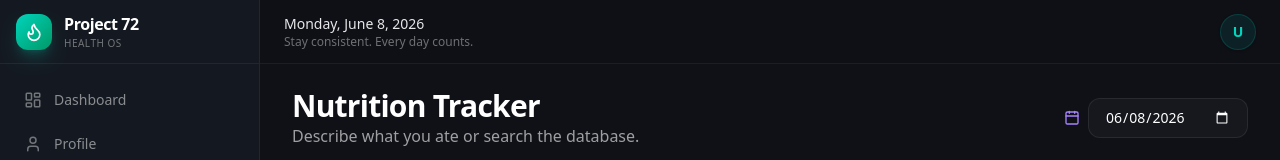
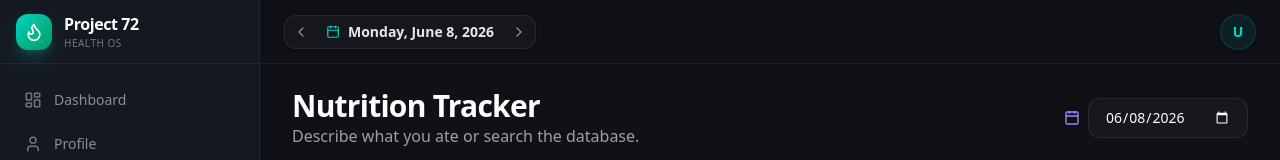
Before and after one commit to ArjunCherukuri10/Project-72, a Next.js app: page /nutrition in a window 1280 px wide. Shown: the top 160 px of the page. Built offline with nearby package versions, Linux system fonts and the light colour scheme; no server answers.

Commit message:
feat: implement historical date logging and standard progress bars across tracking pages

```diff
--- a/src/app/calendar/page.tsx
+++ b/src/app/calendar/page.tsx
@@ -17,8 +17,12 @@ import {
 } from "date-fns";
 import { ChevronLeft, ChevronRight, Scale, Apple, CheckSquare } from "lucide-react";
 import { Button } from "@/components/ui/button";
+import { useAppStore } from "@/stores/app-store";
+import { useRouter } from "next/navigation";
 
 export default function CalendarPage() {
+  const router = useRouter();
+  const { setSelectedDate } = useAppStore();
   const [currentMonth, setCurrentMonth] = useState(new Date());
 
   const { data: summaries = [] } = useQuery({
@@ -95,6 +99,10 @@ export default function CalendarPage() {
                 return (
                   <div
                     key={dateStr}
+                    onClick={() => {
+                      setSelectedDate(dateStr);
+                      router.push("/");
+                    }}
                     className={`aspect-square p-2 border rounded-xl flex flex-col justify-between cursor-pointer transition-all duration-200 ${getDayStatusColor(
                       dateStr
                     )}`}
--- a/src/app/cardio/page.tsx
+++ b/src/app/cardio/page.tsx
@@ -9,9 +9,11 @@ import { Input } from "@/components/ui/input";
 import { Label } from "@/components/ui/label";
 import { toast } from "sonner";
 import { HeartPulse, Plus, Clock, Edit2, Trash2, X } from "lucide-react";
+import { useAppStore } from "@/stores/app-store";
 
 export default function CardioPage() {
   const queryClient = useQueryClient();
+  const { selectedDate } = useAppStore();
   const [type, setType] = useState("running");
   const [duration, setDuration] = useState("");
   const [distance, setDistance] = useState("");
@@ -34,7 +36,7 @@ export default function CardioPage() {
     mutationFn: async () => {
       if (!duration) throw new Error("Duration is required");
       return trackerService.addCardioSession({
-        date: new Date().toISOString().split("T")[0],
+        date: selectedDate,
         type,
         duration_minutes: parseInt(duration),
         distance_km: distance ? parseFloat(distance) : null,
--- a/src/app/habits/page.tsx
+++ b/src/app/habits/page.tsx
@@ -1,6 +1,5 @@
 "use client";
 
-import { useState } from "react";
 import { useQuery, useMutation, useQueryClient } from "@tanstack/react-query";
 import { trackerService } from "@/lib/services";
 import { Card, CardContent, CardHeader, CardTitle, CardDescription } from "@/components/ui/card";
@@ -8,10 +7,12 @@ import { Button } from "@/components/ui/button";
 import { Input } from "@/components/ui/input";
 import { toast } from "sonner";
 import { Check, Flame, Trophy, Calendar } from "lucide-react";
+import { useAppStore } from "@/stores/app-store";
+import { Progress } from "@/components/ui/progress";
 
 export default function HabitsPage() {
   const queryClient = useQueryClient();
-  const [date, setDate] = useState(new Date().toISOString().split("T")[0]);
+  const { selectedDate: date, setSelectedDate: setDate } = useAppStore();
 
   const { data: habits = [] } = useQuery({
     queryKey: ["habitDefinitions"],
@@ -76,12 +77,7 @@ export default function HabitsPage() {
               </span>
             </div>
 
-            <div className="h-2 w-full rounded-full bg-white/[0.06] overflow-hidden">
-              <div
-                className="h-full bg-gradient-to-r from-violet-500 to-indigo-500 rounded-full"
-                style={{ width: `${getCompletionPercentage()}%` }}
-              />
-            </div>
+            <Progress value={getCompletionPercentage()} className="h-2 bg-white/[0.04]" />
 
             <div className="grid grid-cols-2 gap-2 text-center">
               <div className="rounded-xl border border-white/[0.04] bg-white/[0.01] p-3">
--- a/src/app/health/page.tsx
+++ b/src/app/health/page.tsx
@@ -9,9 +9,11 @@ import { Input } from "@/components/ui/input";
 import { Label } from "@/components/ui/label";
 import { toast } from "sonner";
 import { Activity, Plus } from "lucide-react";
+import { useAppStore } from "@/stores/app-store";
 
 export default function HealthPage() {
   const queryClient = useQueryClient();
+  const { selectedDate } = useAppStore();
   const [metricType, setMetricType] = useState("resting_heart_rate");
   const [value, setValue] = useState("");
   const [unit, setUnit] = useState("bpm");
@@ -26,7 +28,7 @@ export default function HealthPage() {
     mutationFn: async () => {
       if (!value) throw new Error("Value is required");
       return trackerService.addHealthMetric({
-        date: new Date().toISOString().split("T")[0],
+        date: selectedDate,
         metric_type: metricType,
         value: parseFloat(value),
         unit,
--- a/src/app/measurements/page.tsx
+++ b/src/app/measurements/page.tsx
@@ -9,9 +9,11 @@ import { Input } from "@/components/ui/input";
 import { Label } from "@/components/ui/label";
 import { toast } from "sonner";
 import { Ruler, Plus } from "lucide-react";
+import { useAppStore } from "@/stores/app-store";
 
 export default function BodyMeasurementsPage() {
   const queryClient = useQueryClient();
+  const { selectedDate } = useAppStore();
   const [waist, setWaist] = useState("");
   const [neck, setNeck] = useState("");
   const [chest, setChest] = useState("");
@@ -25,7 +27,7 @@ export default function BodyMeasurementsPage() {
       const record = {
         id: `bm-${Date.now()}`,
         user_id: "user-1",
-        date: new Date().toISOString().split("T")[0],
+        date: selectedDate,
         waist: waist ? parseFloat(waist) : null,
         neck: neck ? parseFloat(neck) : null,
         chest: chest ? parseFloat(chest) : null,
--- a/src/app/nutrition/page.tsx
+++ b/src/app/nutrition/page.tsx
@@ -11,6 +11,8 @@ import { toast } from "sonner";
 import { Plus, UtensilsCrossed, Calendar, Search, Trash2, Sparkles, Loader2 } from "lucide-react";
 import { Tabs, TabsContent, TabsList, TabsTrigger } from "@/components/ui/tabs";
 import AIMealPlannerView from "@/components/ai-meal-planner-view";
+import { useAppStore } from "@/stores/app-store";
+import { Progress } from "@/components/ui/progress";
 
 interface AIFoodItem {
   name: string;
@@ -41,7 +43,7 @@ function isCountable(s: string): boolean {
 
 export default function NutritionPage() {
   const queryClient = useQueryClient();
-  const [date, setDate] = useState(() => new Date().toISOString().split("T")[0]);
+  const { selectedDate: date, setSelectedDate: setDate } = useAppStore();
   const [selectedMeal, setSelectedMeal] = useState<"breakfast" | "lunch" | "dinner" | "snacks">("breakfast");
 
   // Mode: "ai" or "manual"
@@ -277,16 +279,27 @@ export default function NutritionPage() {
           <Card key={key} className="bg-white/[0.02]">
             <CardContent className="p-4 space-y-2">
               <p className="text-[10px] font-bold uppercase text-white/40">{label}</p>
-              <p className={`text-lg font-bold text-${color}-400`}>
+              <p className={`text-lg font-bold ${
+                color === "amber" ? "text-amber-400" :
+                color === "pink" ? "text-pink-400" :
+                color === "violet" ? "text-violet-400" :
+                color === "teal" ? "text-teal-400" :
+                "text-emerald-400"
+              }`}>
                 {cur[key]} / {tgt[key]}
                 {key === "cal" ? " kcal" : "g"}
               </p>
-              <div className="h-1.5 w-full rounded-full bg-white/[0.06] overflow-hidden">
-                <div
-                  className={`h-full bg-${color}-500 rounded-full`}
-                  style={{ width: `${Math.min(100, (cur[key] / tgt[key]) * 100)}%` }}
-                />
-              </div>
+              <Progress
+                value={Math.min(100, (cur[key] / tgt[key]) * 100)}
+                className="h-1.5 bg-white/[0.04]"
+                indicatorClassName={
+                  color === "amber" ? "bg-amber-500" :
+                  color === "pink" ? "bg-pink-500" :
+                  color === "violet" ? "bg-violet-500" :
+                  color === "teal" ? "bg-teal-500" :
+                  "bg-emerald-500"
+                }
+              />
             </CardContent>
           </Card>
         ))}
--- a/src/app/page.tsx
+++ b/src/app/page.tsx
@@ -8,6 +8,7 @@ import { Button } from "@/components/ui/button";
 import { Progress } from "@/components/ui/progress";
 import { formatNumber, calculateBMI, getBMICategory, estimateGoalDate } from "@/lib/utils";
 import type { Profile } from "@/types";
+import { useAppStore } from "@/stores/app-store";
 import {
   Scale,
   TrendingDown,
@@ -44,7 +45,7 @@ import { toast } from "sonner";
 export default function Dashboard() {
   const queryClient = useQueryClient();
   const [checkinOpen, setCheckinOpen] = useState(false);
-  const todayStr = useMemo(() => new Date().toISOString().split("T")[0], []);
+  const { selectedDate: todayStr } = useAppStore();
 
   // Refresh weight & daily summaries each day (24h)
   useEffect(() => {
@@ -118,8 +119,11 @@ const weightLost = startingWeight - currentWeight;
   const bmi = calculateBMI(currentWeight, heightCm);
 
   // Dynamic estimated goal date based on rate
-  // Auto-open Daily Check‑in if there is no weight entry for today
+  // Auto-open Daily Check‑in if there is no weight entry for today, only if selected date is today
   useEffect(() => {
+    const realToday = new Date().toISOString().split("T")[0];
+    if (todayStr !== realToday) return;
+
     const hasToday = weightLogs.some((log) => log.date === todayStr);
     if (!hasToday && !checkinOpen) {
       setCheckinOpen(true);
@@ -335,76 +339,92 @@ const weightLost = startingWeight - currentWeight;
             <p className="text-[10px] text-white/40 mt-1">{getBMICategory(bmi)}</p>
           </CardContent>
         </Card>
-        <Card className="bg-white/[0.02] border-white/[0.06] relative overflow-hidden">
+        <Card className="bg-white/[0.02] border-white/[0.06] relative overflow-hidden flex flex-col justify-between">
           <CardHeader className="flex flex-row items-center justify-between pb-2">
             <CardTitle className="text-xs font-bold text-white/40 uppercase">Compliance Score</CardTitle>
             <Award className="h-4 w-4 text-teal-400 animate-pulse" />
           </CardHeader>
-          <CardContent>
+          <CardContent className="space-y-2">
             <div className="text-2xl font-extrabold text-transparent bg-clip-text bg-gradient-to-r from-teal-400 to-emerald-400">
               {complianceScore} / 100
             </div>
             <p className="text-[10px] text-white/40 mt-1">Daily adherence index</p>
+            <Progress value={complianceScore} className="h-1.5 bg-white/[0.04] w-full" />
           </CardContent>
         </Card>
       </div>
 
       {/* Daily Target Dashboard Cards */}
       <div className="space-y-4">
-        <div className="flex items-center justify-between">
+        <div className="flex flex-col sm:flex-row sm:items-center justify-between gap-3">
           <h3 className="text-base font-bold text-white flex items-center gap-1.5">
             <CheckCircle className="h-4 w-4 text-teal-400" />
             Daily Compliance Indicators
           </h3>
-          <span className="text-[10px] text-white/40 font-mono">Today: {todayStr}</span>
+          <div className="flex items-center gap-3">
+            <span className="text-xs text-white/40 font-mono">Date: {todayStr}</span>
+            <Button
+              onClick={() => setCheckinOpen(true)}
+              size="sm"
+              className="h-8 text-xs font-semibold shrink-0"
+            >
+              <Plus className="h-3.5 w-3.5 mr-1" /> Log Day Stats
+            </Button>
+          </div>
         </div>
         <div className="grid gap-4 grid-cols-2 md:grid-cols-3 lg:grid-cols-6">
-          <Card className={`bg-white/[0.02] border-white/[0.06] transition-all ${Math.abs(todayCalories - tgt.cal)/tgt.cal <= 0.1 ? "border-amber-500/20 bg-amber-500/[0.01]" : ""}`}>
-            <CardContent className="p-4 flex flex-col items-center text-center justify-center space-y-1">
+          <Card className={`bg-white/[0.02] border-white/[0.06] transition-all hover:border-amber-500/30 ${Math.abs(todayCalories - tgt.cal)/tgt.cal <= 0.1 ? "border-amber-500/20 bg-amber-500/[0.01]" : ""}`}>
+            <CardContent className="p-4 flex flex-col items-center text-center justify-center space-y-2">
               <Apple className="h-5 w-5 text-amber-400" />
-              <div className="text-[10px] text-white/40 font-bold uppercase mt-1">Calories</div>
+              <div className="text-[10px] text-white/40 font-bold uppercase">Calories</div>
               <div className="text-sm font-extrabold text-white">{todayCalories} / {tgt.cal}</div>
-              <span className="text-[9px] text-white/30 block">kcal</span>
+              <span className="text-[9px] text-white/30 block font-mono">kcal</span>
+              <Progress value={Math.min(100, (todayCalories / tgt.cal) * 100)} className="h-1.5 bg-white/[0.04] w-full" indicatorClassName="bg-amber-500" />
             </CardContent>
           </Card>
-          <Card className={`bg-white/[0.02] border-white/[0.06] transition-all ${todayProtein >= tgt.pro * 0.9 ? "border-pink-500/20 bg-pink-500/[0.01]" : ""}`}>
-            <CardContent className="p-4 flex flex-col items-center text-center justify-center space-y-1">
+          <Card className={`bg-white/[0.02] border-white/[0.06] transition-all hover:border-pink-500/30 ${todayProtein >= tgt.pro * 0.9 ? "border-pink-500/20 bg-pink-500/[0.01]" : ""}`}>
+            <CardContent className="p-4 flex flex-col items-center text-center justify-center space-y-2">
               <Flame className="h-5 w-5 text-pink-400" />
-              <div className="text-[10px] text-white/40 font-bold uppercase mt-1">Protein</div>
+              <div className="text-[10px] text-white/40 font-bold uppercase">Protein</div>
               <div className="text-sm font-extrabold text-white">{todayProtein}g / {tgt.pro}g</div>
-              <span className="text-[9px] text-white/30 block">Grams</span>
+              <span className="text-[9px] text-white/30 block font-mono">Grams</span>
+              <Progress value={Math.min(100, (todayProtein / tgt.pro) * 100)} className="h-1.5 bg-white/[0.04] w-full" indicatorClassName="bg-pink-500" />
             </CardContent>
           </Card>
-          <Card className="bg-white/[0.02] border-white/[0.06]">
-            <CardContent className="p-4 flex flex-col items-center text-center justify-center space-y-1">
+          <Card className="bg-white/[0.02] border-white/[0.06] transition-all hover:border-emerald-500/30">
+            <CardContent className="p-4 flex flex-col items-center text-center justify-center space-y-2">
               <Scale className="h-5 w-5 text-emerald-400" />
-              <div className="text-[10px] text-white/40 font-bold uppercase mt-1">Fiber</div>
+              <div className="text-[10px] text-white/40 font-bold uppercase">Fiber</div>
               <div className="text-sm font-extrabold text-white">{todayFiber}g / {tgt.fib}g</div>
-              <span className="text-[9px] text-white/30 block">Grams</span>
+              <span className="text-[9px] text-white/30 block font-mono">Grams</span>
+              <Progress value={Math.min(100, (todayFiber / tgt.fib) * 100)} className="h-1.5 bg-white/[0.04] w-full" indicatorClassName="bg-emerald-500" />
             </CardContent>
           </Card>
-          <Card className={`bg-white/[0.02] border-white/[0.06] transition-all ${todayWater >= tgt.water ? "border-sky-500/20 bg-sky-500/[0.01]" : ""}`}>
-            <CardContent className="p-4 flex flex-col items-center text-center justify-center space-y-1">
+          <Card className={`bg-white/[0.02] border-white/[0.06] transition-all hover:border-sky-500/30 ${todayWater >= tgt.water ? "border-sky-500/20 bg-sky-500/[0.01]" : ""}`}>
+            <CardContent className="p-4 flex flex-col items-center text-center justify-center space-y-2">
               <Droplet className="h-5 w-5 text-sky-400" />
-              <div className="text-[10px] text-white/40 font-bold uppercase mt-1">Water</div>
+              <div className="text-[10px] text-white/40 font-bold uppercase">Water</div>
               <div className="text-sm font-extrabold text-white">{todayWater}ml / {tgt.water}ml</div>
-              <span className="text-[9px] text-white/30 block">Liters</span>
+              <span className="text-[9px] text-white/30 block font-mono">Liters</span>
+              <Progress value={Math.min(100, (todayWater / tgt.water) * 100)} className="h-1.5 bg-white/[0.04] w-full" indicatorClassName="bg-sky-500" />
             </CardContent>
           </Card>
-          <Card className={`bg-white/[0.02] border-white/[0.06] transition-all ${todaySteps >= tgt.steps ? "border-indigo-500/20 bg-indigo-500/[0.01]" : ""}`}>
-            <CardContent className="p-4 flex flex-col items-center text-center justify-center space-y-1">
+          <Card className={`bg-white/[0.02] border-white/[0.06] transition-all hover:border-indigo-500/30 ${todaySteps >= tgt.steps ? "border-indigo-500/20 bg-indigo-500/[0.01]" : ""}`}>
+            <CardContent className="p-4 flex flex-col items-center text-center justify-center space-y-2">
               <Footprints className="h-5 w-5 text-indigo-400" />
-              <div className="text-[10px] text-white/40 font-bold uppercase mt-1">Steps</div>
+              <div className="text-[10px] text-white/40 font-bold uppercase">Steps</div>
               <div className="text-sm font-extrabold text-white">{todaySteps} / {tgt.steps}</div>
-              <span className="text-[9px] text-white/30 block">Steps</span>
+              <span className="text-[9px] text-white/30 block font-mono">Steps</span>
+              <Progress value={Math.min(100, (todaySteps / tgt.steps) * 100)} className="h-1.5 bg-white/[0.04] w-full" indicatorClassName="bg-indigo-500" />
             </CardContent>
           </Card>
-          <Card className={`bg-white/[0.02] border-white/[0.06] transition-all ${todaySleep >= tgt.sleep ? "border-teal-500/20 bg-teal-500/[0.01]" : ""}`}>
-            <CardContent className="p-4 flex flex-col items-center text-center justify-center space-y-1">
+          <Card className={`bg-white/[0.02] border-white/[0.06] transition-all hover:border-teal-500/30 ${todaySleep >= tgt.sleep ? "border-teal-500/20 bg-teal-500/[0.01]" : ""}`}>
+            <CardContent className="p-4 flex flex-col items-center text-center justify-center space-y-2">
               <Moon className="h-5 w-5 text-teal-400" />
-              <div className="text-[10px] text-white/40 font-bold uppercase mt-1">Sleep</div>
+              <div className="text-[10px] text-white/40 font-bold uppercase">Sleep</div>
               <div className="text-sm font-extrabold text-white">{todaySleep}h / {tgt.sleep}h</div>
-              <span className="text-[9px] text-white/30 block">Hours</span>
+              <span className="text-[9px] text-white/30 block font-mono">Hours</span>
+              <Progress value={Math.min(100, (todaySleep / tgt.sleep) * 100)} className="h-1.5 bg-white/[0.04] w-full" indicatorClassName="bg-teal-500" />
             </CardContent>
           </Card>
         </div>
--- a/src/app/weight/page.tsx
+++ b/src/app/weight/page.tsx
@@ -10,11 +10,12 @@ import { Label } from "@/components/ui/label";
 import { formatNumber } from "@/lib/utils";
 import { toast } from "sonner";
 import { Scale, Calendar, Trash, Plus, Edit2, Save, X } from "lucide-react";
+import { useAppStore } from "@/stores/app-store";
 
 export default function WeightPage() {
   const queryClient = useQueryClient();
   const [weight, setWeight] = useState("");
-  const [date, setDate] = useState(new Date().toISOString().split("T")[0]);
+  const { selectedDate: date, setSelectedDate: setDate } = useAppStore();
   const [time, setTime] = useState("08:00");
   const [notes, setNotes] = useState("");
   const [now] = useState(() => new Date());
--- a/src/app/workouts/page.tsx
+++ b/src/app/workouts/page.tsx
@@ -11,6 +11,7 @@ import { toast } from "sonner";
 import { Dumbbell, Plus, Flame, Clock, Trash2, GripVertical, Sparkles, Edit2, Save, X } from "lucide-react";
 import { Tabs, TabsContent, TabsList, TabsTrigger } from "@/components/ui/tabs";
 import AIWorkoutPlannerView from "@/components/ai-workout-planner-view";
+import { useAppStore } from "@/stores/app-store";
 
 interface ExerciseEntry {
   name: string;
@@ -21,6 +22,7 @@ interface ExerciseEntry {
 
 export default function WorkoutsPage() {
   const queryClient = useQueryClient();
+  const { selectedDate } = useAppStore();
   const [name, setName] = useState("");
   const [type, setType] = useState("push");
   const [duration, setDuration] = useState("");
@@ -67,7 +69,7 @@ export default function WorkoutsPage() {
       return trackerService.addWorkoutSession({
         name,
         type,
-        date: new Date().toISOString().split("T")[0],
+        date: selectedDate,
         duration_minutes: duration ? parseInt(duration) : null,
         notes: [exerciseSummary, notes].filter(Boolean).join("\n") || null,
         completed: true,
--- a/src/components/layout/header.tsx
+++ b/src/components/layout/header.tsx
@@ -1,17 +1,16 @@
 "use client";
 
 import { useEffect, useState } from "react";
-import { Menu } from "lucide-react";
+import { Menu, ChevronLeft, ChevronRight, Calendar } from "lucide-react";
 import { useAppStore } from "@/stores/app-store";
-import { format } from "date-fns";
+import { format, parseISO, addDays, subDays } from "date-fns";
 import Link from "next/link";
 import { trackerService } from "@/lib/services";
 import { Profile } from "@/types";
 
 export function Header() {
-  const { toggleSidebar } = useAppStore();
+  const { toggleSidebar, selectedDate, setSelectedDate } = useAppStore();
   const [profile, setProfile] = useState<Profile | null>(null);
-  const today = format(new Date(), "EEEE, MMMM d, yyyy");
 
   useEffect(() => {
     trackerService.getProfile().then(setProfile).catch(console.error);
@@ -28,6 +27,29 @@ export function Header() {
       .toUpperCase();
   };
 
+  const handlePrevDay = () => {
+    const d = parseISO(selectedDate);
+    const prev = subDays(d, 1);
+    setSelectedDate(format(prev, "yyyy-MM-dd"));
+  };
+
+  const handleNextDay = () => {
+    const d = parseISO(selectedDate);
+    const next = addDays(d, 1);
+    setSelectedDate(format(next, "yyyy-MM-dd"));
+  };
+
+  const handleDateChange = (e: React.ChangeEvent<HTMLInputElement>) => {
+    if (e.target.value) {
+      setSelectedDate(e.target.value);
+    }
+  };
+
+  const todayStr = format(new Date(), "yyyy-MM-dd");
+  const isTodayDate = selectedDate === todayStr;
+  const activeDateParsed = parseISO(selectedDate);
+  const formattedDisplayDate = format(activeDateParsed, "EEEE, MMMM d, yyyy");
+
   return (
     <header className="sticky top-0 z-30 flex h-16 items-center gap-4 border-b border-white/[0.06] bg-[#0f1117]/80 backdrop-blur-2xl px-4 lg:px-6">
       {/* Mobile menu button */}
@@ -39,14 +61,47 @@ export function Header() {
         <Menu className="h-5 w-5" />
       </button>
 
-      {/* Date & greeting */}
-      <div className="flex-1 min-w-0">
-        <h2 className="text-sm font-medium text-white/90 truncate">
-          {today}
-        </h2>
-        <p className="text-xs text-white/40 hidden sm:block">
-          Stay consistent. Every day counts.
-        </p>
+      {/* Date & Date Navigation */}
+      <div className="flex-1 flex items-center gap-2 md:gap-3 min-w-0">
+        <div className="flex items-center bg-white/[0.03] border border-white/[0.08] rounded-xl p-0.5 shadow-sm">
+          <button
+            onClick={handlePrevDay}
+            className="p-1.5 rounded-lg text-white/50 hover:text-white hover:bg-white/10 transition-all duration-150"
+            title="Previous Day"
+          >
+            <ChevronLeft className="h-4 w-4" />
+          </button>
+
+          <div className="relative flex items-center px-2 py-1 gap-2 cursor-pointer hover:bg-white/5 rounded-lg transition-all min-w-[150px] justify-center sm:min-w-[190px]">
+            <Calendar className="h-3.5 w-3.5 text-teal-400 shrink-0" />
+            <span className="text-xs sm:text-sm font-semibold text-white/90 select-none truncate">
+              {formattedDisplayDate}
+            </span>
+            <input
+              type="date"
+              value={selectedDate}
+              onChange={handleDateChange}
+              className="absolute inset-0 opacity-0 cursor-pointer w-full h-full"
+            />
+          </div>
+
+          <button
+            onClick={handleNextDay}
+            className="p-1.5 rounded-lg text-white/50 hover:text-white hover:bg-white/10 transition-all duration-150"
+            title="Next Day"
+          >
+            <ChevronRight className="h-4 w-4" />
+          </button>
+        </div>
+
+        {!isTodayDate && (
+          <button
+            onClick={() => setSelectedDate(todayStr)}
+            className="px-2.5 py-1.5 rounded-xl bg-teal-500/10 border border-teal-500/20 text-teal-400 text-xs font-bold hover:bg-teal-500/20 active:scale-95 transition-all duration-150 shrink-0"
+          >
+            Today
+          </button>
+        )}
       </div>
 
       {/* Actions */}
```
